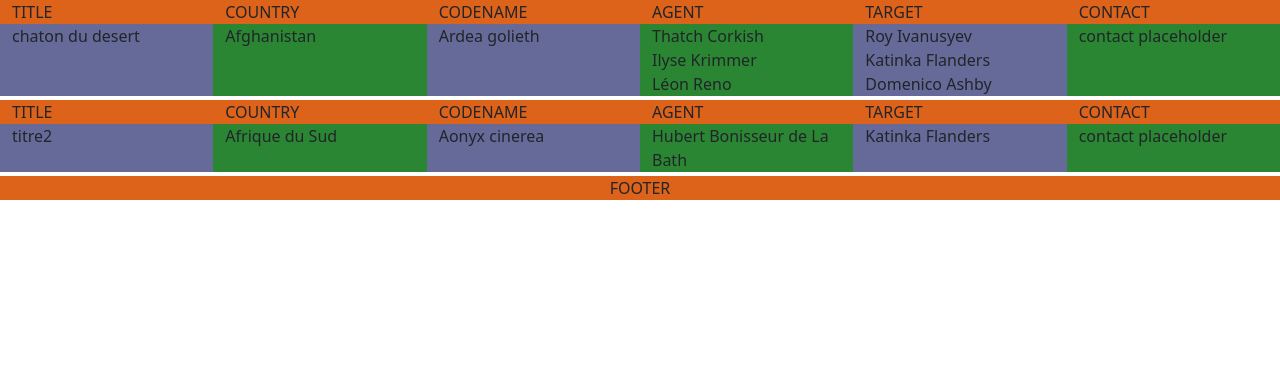
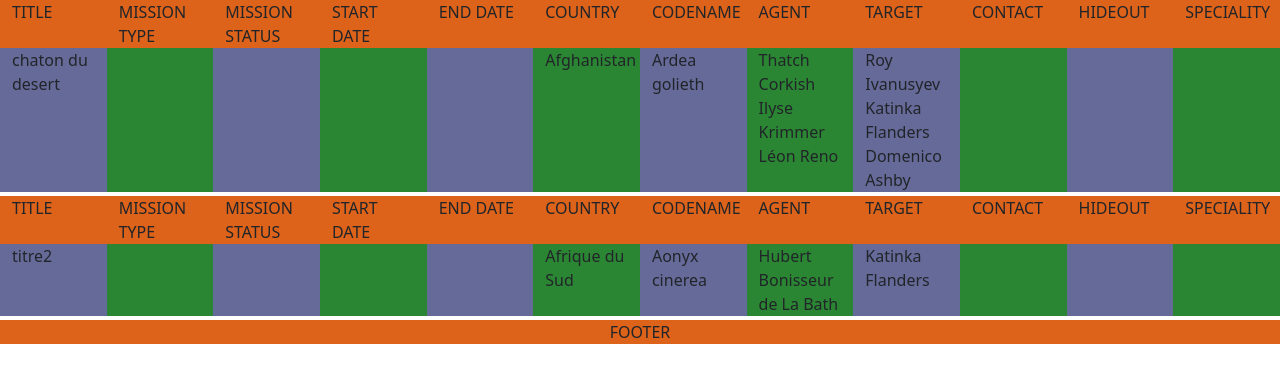
Before and after one commit to Thioni/EvalApp, a PHP site: page / in a window 1280 px wide. Shown: the part 116-499 px from the top of the page. Run offline with PHP 8.4, Linux system fonts and the light colour scheme; data comes from the database, SQL or seed files in the repository.

Commit message:
Ajout des champs restants sauf decription

```diff
--- a/vues/missionsList.php
+++ b/vues/missionsList.php
@@ -25,34 +25,45 @@ foreach ($missions as $mission): ?>
 
     <section class="row">
 
-      <div class="col-2 test3">TITLE</div>
-      <div class="col-2 test3">COUNTRY</div>
-      <div class="col-2 test3">CODENAME</div>
-      <div class="col-2 test3">AGENT</div>
-      <div class="col-2 test3">TARGET</div>
-      <div class="col-2 test3">CONTACT</div>
+      <div class="col-1 test3">TITLE</div>
+      <div class="col-1 test3">MISSION TYPE</div>
+      <div class="col-1 test3">MISSION STATUS</div>
+      <div class="col-1 test3">START DATE</div>
+      <div class="col-1 test3">END DATE</div>
+      <div class="col-1 test3">COUNTRY</div>
+      <div class="col-1 test3">CODENAME</div>
+      <div class="col-1 test3">AGENT</div>
+      <div class="col-1 test3">TARGET</div>
+      <div class="col-1 test3">CONTACT</div>
+      <div class="col-1 test3">HIDEOUT</div>
+      <div class="col-1 test3">SPECIALITY</div>
 
     </section>
 
     <section class="row mb-1">
 
-      <div class="col-2 test">
+      <div class="col-1 test">
         <?= $mission->getTitle()."<br>"; ?>
       </div >
 
-      <div class="col-2 test2">
+      <div class="col-1 test2"></div>
+      <div class="col-1 test"></div>
+      <div class="col-1 test2"></div>
+      <div class="col-1 test"></div>
+
+      <div class="col-1 test2">
         <?php foreach ($countries as $country):
           echo $mission->getCountry() === $country->getId() ? $country->getLocation() : "";
         endforeach; ?>
       </div >
 
-      <div class="col-2 test">
+      <div class="col-1 test">
         <?php foreach ($codenames as $codename):
           echo $mission->getCodename() === $codename->getId() ? $codename->getAlias() : "";
         endforeach; ?>
       </div >
 
-      <div class="col-2 test2">
+      <div class="col-1 test2">
         <?php foreach ($agents as $agent):
           echo $mission->getAgent_one() === $agent->getId() ? $agent->getFirst_name()." ".$agent->getLast_name()."<br>" : "";
           echo $mission->getAgent_two() === $agent->getId() ? $agent->getFirst_name()." ".$agent->getLast_name()."<br>" : "";
@@ -60,7 +71,7 @@ foreach ($missions as $mission): ?>
         endforeach; ?>
       </div>
 
-      <div class="col-2 test">
+      <div class="col-1 test">
         <?php foreach ($targets as $target):
           echo $mission->getTarget_one() === $target->getId() ? $target->getFirst_name()." ".$target->getLast_name()."<br>" : "";
           echo $mission->getTarget_two() === $target->getId() ? $target->getFirst_name()." ".$target->getLast_name()."<br>" : "";
@@ -68,7 +79,9 @@ foreach ($missions as $mission): ?>
         endforeach; ?>
       </div>
 
-      <div class="col-2 test2">contact placeholder</div>
+      <div class="col-1 test2"></div>
+      <div class="col-1 test"></div>
+      <div class="col-1 test2"></div>
 
     </section>
 
```
